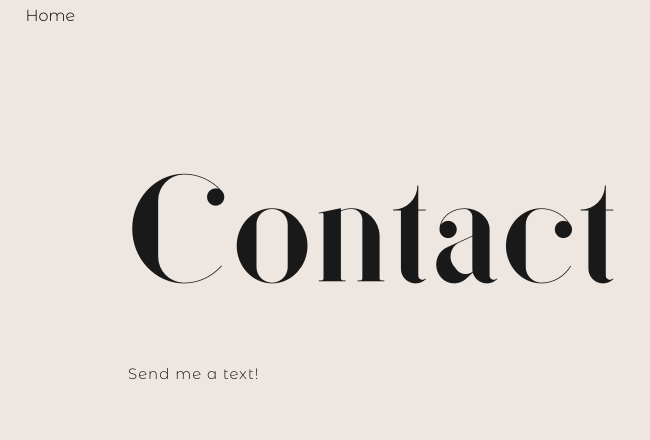
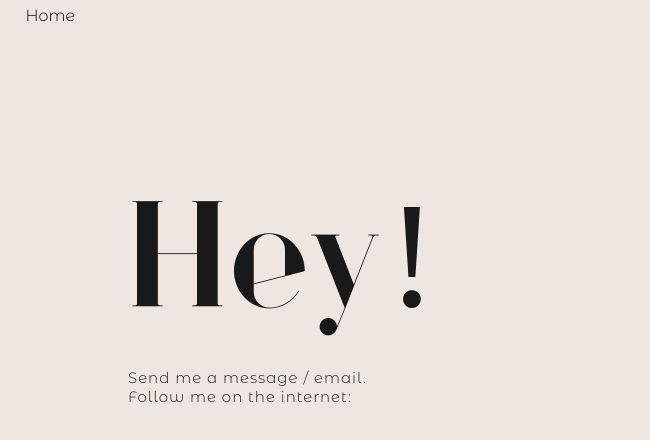
Before and after one commit to charliekroon/portfolio, a Next.js app: page /contact in a window 1280 px wide. Shown: the top 440 px of the page, without its empty margins (0-650 px from the left). Built offline with nearby package versions, Linux system fonts and the light colour scheme.

Commit message:
modify contact page

```diff
--- a/pages/contact.tsx
+++ b/pages/contact.tsx
@@ -33,8 +33,12 @@ export default function Contact() {
 		<>
 			<AboutContainer>
 				<MenuBar />
-				<Title>Contact</Title>
-				<Text>Send me a text!</Text>
+				<Title>Hey!</Title>
+				<Text>
+					Send me a message / email.{" "}
+					<br />
+					Follow me on the internet:
+				</Text>
 			</AboutContainer>
 		</>
 	);
```
